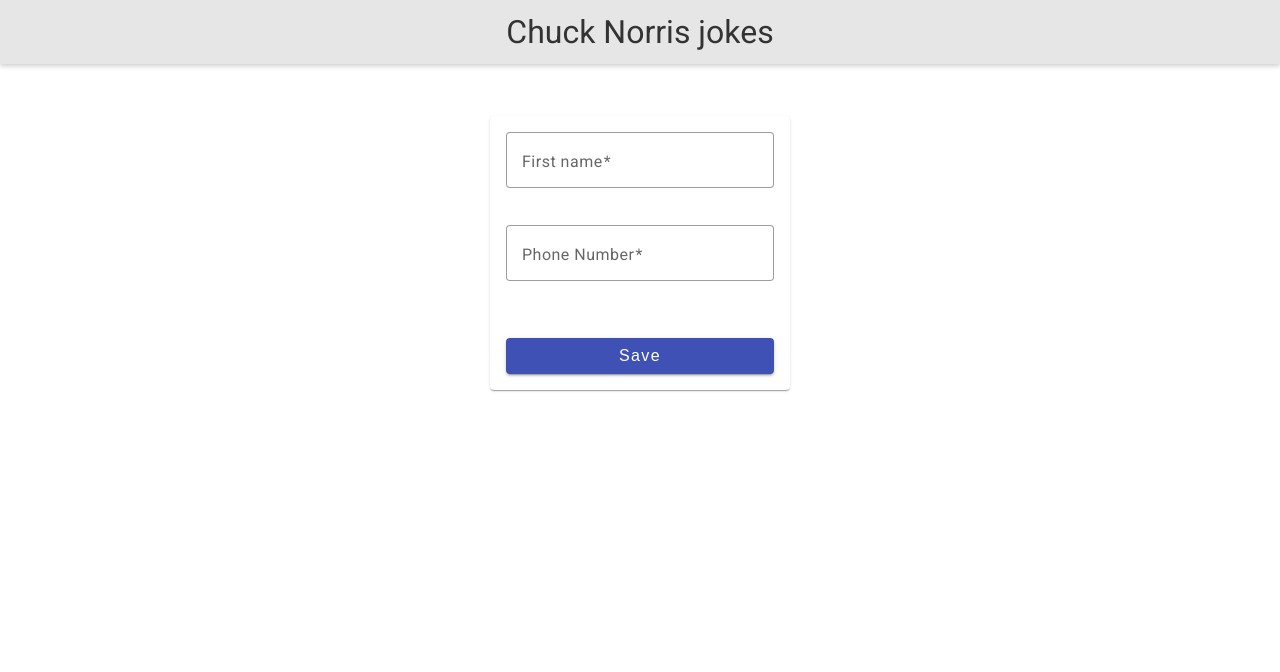
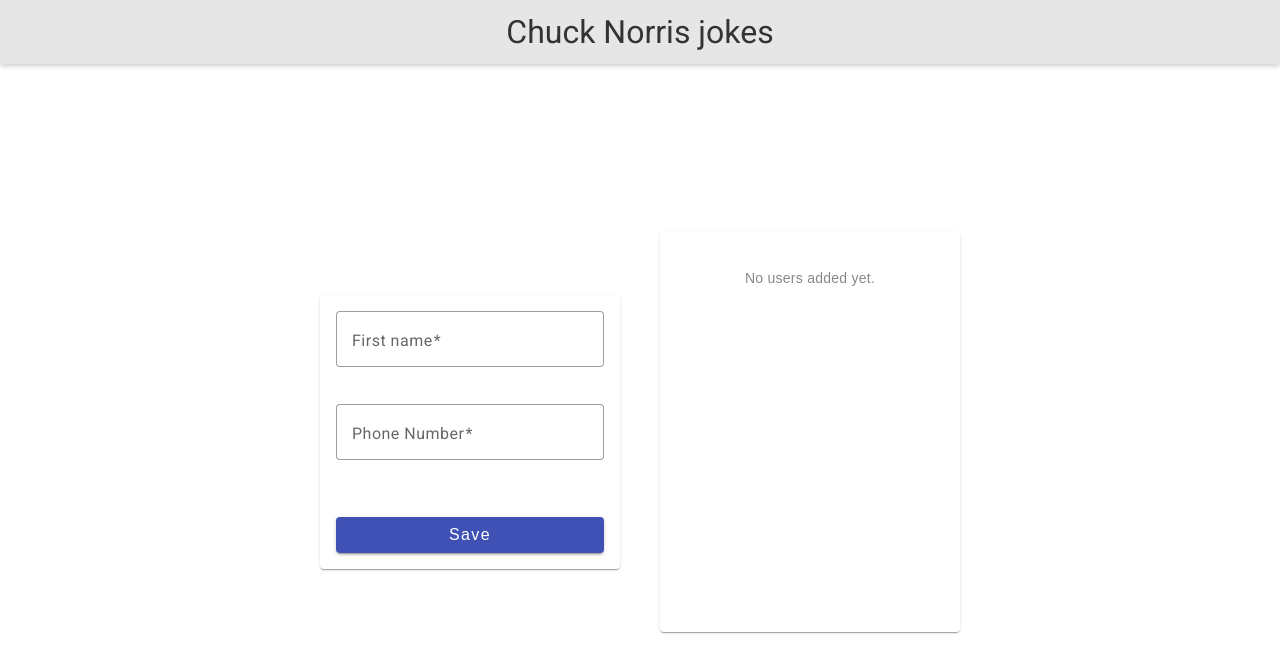
Before and after one commit to olga8karp/chuck-norris-jokes, an Angular app: page / in a window 1280 px wide. Shown: the top 672 px of the page. Built offline with nearby package versions, Linux system fonts and the light colour scheme.

Commit message:
Create RandomJokesList component

```diff
--- a/src/app/app.component.html
+++ b/src/app/app.component.html
@@ -3,6 +3,9 @@
     <h1>Chuck Norris jokes</h1>
   </header>
   <main>
-    <app-user-contact-form></app-user-contact-form>
+    <div class="components-container">
+      <app-user-contact-form></app-user-contact-form>
+      <app-random-jokes-list></app-random-jokes-list>
+    </div>
   </main>
 </div>
--- a/src/app/app.component.ts
+++ b/src/app/app.component.ts
@@ -1,10 +1,11 @@
 import { Component } from '@angular/core';
 import { UserContactFormComponent } from './user-contact-form/user-contact-form.component';
+import { RandomJokesListComponent } from './random-jokes-list/random-jokes-list.component';
 
 @Component({
   selector: 'app-root',
   standalone: true,
-  imports: [UserContactFormComponent],
+  imports: [UserContactFormComponent, RandomJokesListComponent],
   templateUrl: './app.component.html',
   styleUrl: './app.component.scss'
 })
--- /dev/null
+++ b/src/app/random-jokes-list/random-jokes-list.component.html
@@ -0,0 +1,25 @@
+<div class="list-container">
+  <mat-card>
+    <mat-card-content>
+      @if (users().length > 0) {
+        <mat-list>
+          @for (user of users(); track user.id) {
+            <mat-list-item class="user-item">
+              <div class="user-info">
+                <span class="user-name">{{ user.firstName }}</span>
+                <span class="user-phone">{{ user.phoneNumber }}</span>
+              </div>
+              <button mat-icon-button (click)="removeUser(user.id)" aria-label="Delete user">
+                <mat-icon color="warn">close</mat-icon>
+              </button>
+            </mat-list-item>
+          }
+        </mat-list>
+      } @else {
+        <div class="empty-list">
+          <p>No users added yet.</p>
+        </div>
+      }
+    </mat-card-content>
+  </mat-card>
+</div>
--- /dev/null
+++ b/src/app/random-jokes-list/random-jokes-list.component.scss
@@ -0,0 +1,53 @@
+.list-container {
+  display: flex;
+  justify-content: center;
+  padding: 20px;
+
+  mat-card {
+    width: 300px;
+    min-height: 400px;
+  }
+
+  .list-title {
+    text-align: center;
+    margin-bottom: 20px;
+    color: #333;
+    font-size: 20px;
+  }
+
+  .user-item {
+    display: flex;
+    flex-direction: row;
+    justify-content: space-between;
+    align-items: center;
+    margin-bottom: 8px;
+    height: auto !important;
+    padding: 8px 0;
+  }
+
+  .user-info {
+    display: flex;
+    flex-direction: column;
+    overflow: hidden;
+  }
+
+  .user-name {
+    font-weight: bold;
+    margin-bottom: 4px;
+  }
+
+  .user-phone {
+    color: #666;
+    font-size: 14px;
+  }
+
+  .empty-list {
+    text-align: center;
+    color: #888;
+    padding: 20px 0;
+  }
+
+  mat-list {
+    padding: 0;
+  }
+}
--- /dev/null
+++ b/src/app/random-jokes-list/random-jokes-list.component.ts
@@ -0,0 +1,29 @@
+import {Component, inject, Signal} from '@angular/core';
+import { CommonModule } from '@angular/common';
+import { MatCardModule } from '@angular/material/card';
+import { MatListModule } from '@angular/material/list';
+import { MatIconModule } from '@angular/material/icon';
+import { MatButtonModule } from '@angular/material/button';
+import { UserService, User } from '../services/user.service';
+
+@Component({
+  selector: 'app-random-jokes-list',
+  standalone: true,
+  imports: [
+    CommonModule,
+    MatCardModule,
+    MatListModule,
+    MatIconModule,
+    MatButtonModule
+  ],
+  templateUrl: './random-jokes-list.component.html',
+  styleUrl: './random-jokes-list.component.scss'
+})
+export class RandomJokesListComponent {
+  private userService = inject(UserService);
+  users: Signal<User[]> = this.userService.getUsers();
+
+  removeUser(id: string): void {
+    this.userService.removeUser(id);
+  }
+}
```
